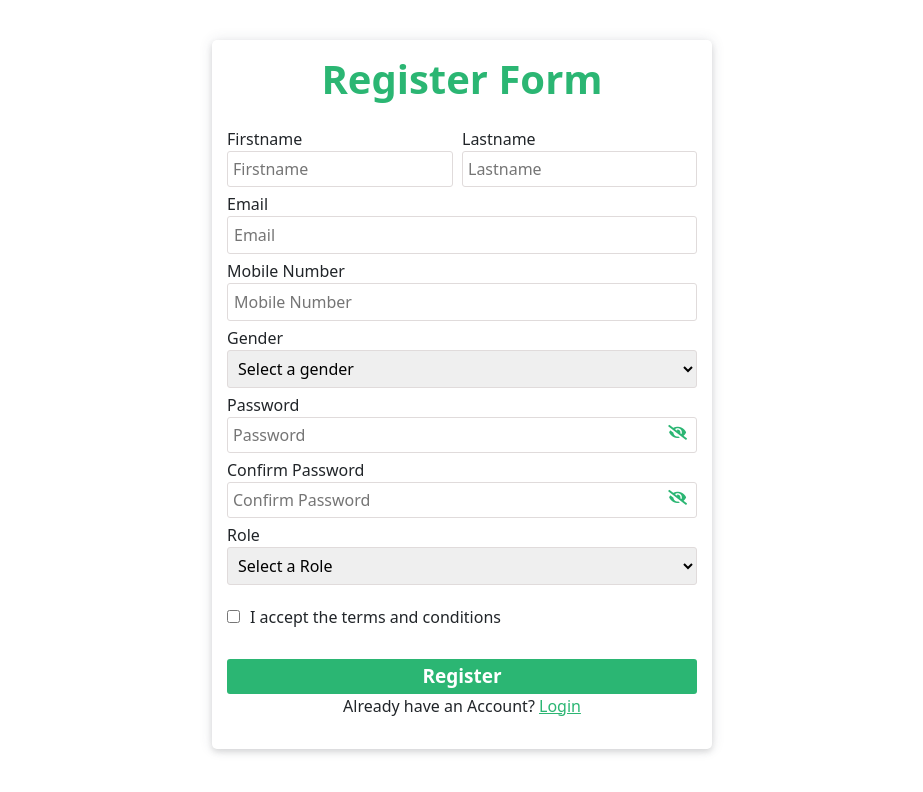
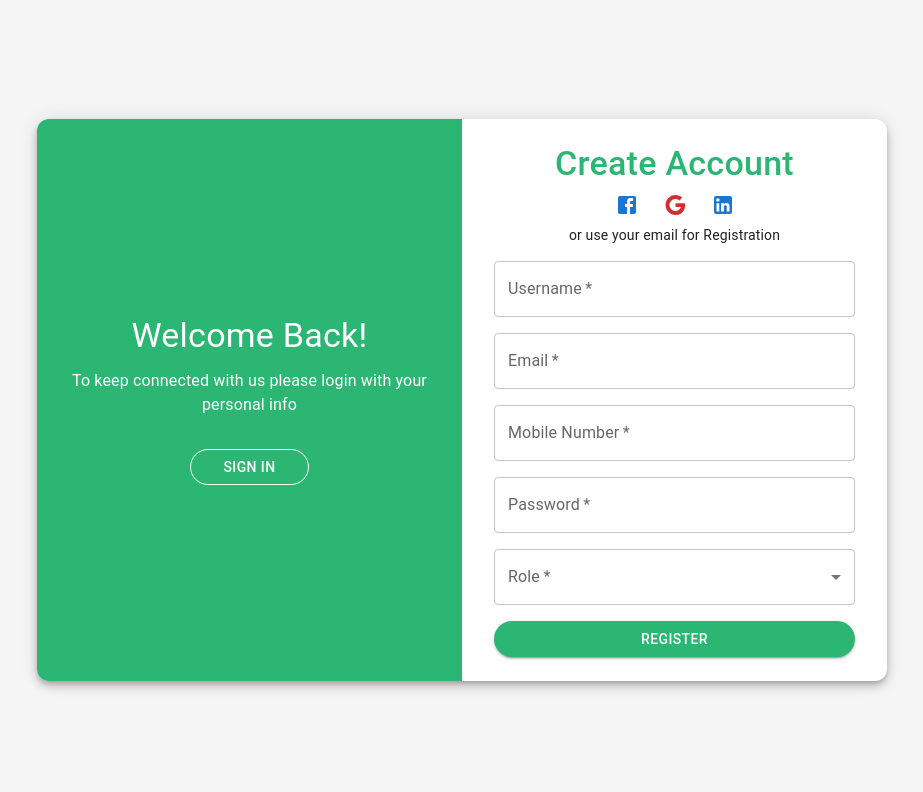
Before and after one commit to Agalya-10/React-Task-II, a React (Create React App) app: page /signup in a window 1280 px wide. Shown: the top 792 px of the page, without its empty margins (178-1101 px from the left). Built offline with nearby package versions, Linux system fonts and the light colour scheme.

Commit message:
Signin & Signup page using Material UI

```diff
--- a/src/App.css
+++ b/src/App.css
@@ -36,81 +36,3 @@
     transform: rotate(360deg);
   }
 }
-
-.box3{
-  width: 370px;
-  padding: 6px;
-  border-radius: 3px;
-  border: 0.5px solid rgb(224, 219, 219);
-  margin-bottom: 5px;
-}
-.form2{
-  border: none;
-  padding: 15px;
-  margin: 5vh auto;
-  border-radius: 5px;
-  box-shadow: rgba(60, 66, 87, 0.12) 0px 0px 14px 0px, rgba(0, 0, 0, 0.12) 0px 3px 6px 0px;
-}
-.head1{
-  text-align: center;
-  font-weight: bolder;
-  color:#2BB673;
-}
-.box2{
-  border-radius: 3px;
-  margin-bottom: 5px;
-  padding: 5px;
-  border: 0.5px solid rgb(224, 219, 219);
-}
-#cpassword{
-  margin-left: 25px;
-}
-.error{
-  color:red;
-  font-size: 12px;
-}
-.button2{
-  display: inline-block;
-  padding: 3px;
-  font-size: 19px;
-  font-weight: bold;
-  margin-top: 15px;
-  cursor: pointer;
-  border-radius: 3px;
-  border: none;
-  background-color:#2BB673;
-  color: white;
-}
-.button2:hover{
-  background-color:#077e44;
-  color: black;
-}
-.para2{
-  text-align: center;}
-  .box2:focus {
-    border: 1px solid#2BB673;
-    outline: none;
-  }
-  .box2:focus {
-    border: 1px solid#2BB673;
-    outline: none;
-  }
-  .box3:focus {
-    border: 1px solid#2BB673;
-    outline: none;
-  }
-
-
-  /* .pie-chart {
-    width: 200px;
-    height: 200px;
-    border-radius: 50%;
-    background: conic-gradient(
-      red 0deg 80deg,
-      blue 80deg 152deg,
-      yellow 152deg 180deg,
-      rgb(0, 255, 42) 180deg 220deg,
-      rgb(255, 166, 0) 220deg 300deg,
-      rgb(255, 0, 157) 300deg 360deg
-    );
-  } */
--- a/src/Components/Signin.jsx
+++ b/src/Components/Signin.jsx
@@ -35,12 +35,34 @@ class Signin extends Component {
 
   render() {
     return (
-      <Grid container component="main" sx={{ height: "90vh",maxWidth:"850px",margin: "2rem 0 0 16rem" }}>
+      <Grid
+        container
+        component="main"
+        sx={{
+          height: "100vh",
+          display: "flex",
+          justifyContent: "center",
+          alignItems: "center",
+          backgroundColor: "#f5f5f5",
+          p: 2,
+        }}
+      >
+        <Grid
+          container
+          component={Paper}
+          elevation={6}
+          sx={{
+            maxWidth: "800px",
+            height: "auto",
+            borderRadius: "12px",
+            overflow: "hidden",
+          }}
+        >
+
           <Grid
             item
-          xs={12} md={6}
-          component={Paper}
-          elevation={6}
+            xs={12}
+            md={6}
             sx={{
               backgroundColor: "#2BB673",
               color: "white",
@@ -52,55 +74,95 @@ class Signin extends Component {
             }}
           >
             <Typography variant="h4" gutterBottom>
-            Hello,Friend!
+              Hello, Friend!
             </Typography>
-          <Typography variant="body1" sx={{ mb: 4, textAlign: "center" }}>
-            Enter your personal details and start journey with us
+            <Typography variant="body1" sx={{ mb: 3, textAlign: "center" }}>
+              Enter your personal details and start your journey with us
             </Typography>
             <Button
               variant="outlined"
-            sx={{ color: "white", borderColor: "white", borderRadius: "20px", px: 4 }}
+              sx={{
+                color: "white",
+                borderColor: "white",
+                borderRadius: "20px",
+                px: 4,
+              }}
               onClick={this.handleSignup}
             >
               SIGN UP
             </Button>
           </Grid>
-
           <Grid
             item
-          xs={12} md={6}
-          component={Paper}
-          elevation={6}
-          square
+            xs={12}
+            md={6}
             sx={{
               display: "flex",
               flexDirection: "column",
               alignItems: "center",
               justifyContent: "center",
-            p: 4,
+              px: 4,
+              py: 3,
             }}
           >
-          <Typography variant="h4" color="#2BB673" gutterBottom  sx={{ fontWeight: '500' }}>
+            <Typography variant="h4" color="#2BB673" sx={{mt:3, fontWeight: "500" }}>
               Hello Again!
             </Typography>
 
-          <Box sx={{ display: "flex", gap: 2, my: 2 }}>
-            <IconButton color="primary"><Facebook /></IconButton>
-            <IconButton color="error"><Google /></IconButton>
-            <IconButton color="primary"><LinkedIn /></IconButton>
+            <Box sx={{ display: "flex", gap: 1, my: 1 }}>
+              <IconButton color="primary">
+                <Facebook />
+              </IconButton>
+              <IconButton color="error">
+                <Google />
+              </IconButton>
+              <IconButton color="primary">
+                <LinkedIn />
+              </IconButton>
             </Box>
-          <Typography variant="body2" sx={{ mb: 2 }}>
-            or use your email Account:
+            <Typography variant="body2" sx={{ mb: 3 }}>
+              or use your email account:
             </Typography>
 
-          <Box component="form" onSubmit={this.handleSubmit} sx={{ display: "flex", flexDirection: "column", width: "80%", gap: 2 }}>
-            <TextField label="Username" name="username" variant="outlined" fullWidth required onChange={this.handleChange} />
-            <TextField label="Password" name="password" type="password" variant="outlined" fullWidth required onChange={this.handleChange} />
-            {this.state.error && <Typography color="error">{this.state.error}</Typography>}
-            <Button type="submit" variant="contained" sx={{ backgroundColor: "#2BB673", borderRadius: "20px" }}>
+            <Box
+              component="form"
+              onSubmit={this.handleSubmit}
+              sx={{
+                display: "flex",
+                flexDirection: "column",
+                width: "95%",
+                gap: 3,
+              }}
+            >
+              <TextField
+                label="Username"
+                name="username"
+                variant="outlined"
+                fullWidth
+                required
+                onChange={this.handleChange}
+              />
+              <TextField
+                label="Password"
+                name="password"
+                type="password"
+                variant="outlined"
+                fullWidth
+                required
+                onChange={this.handleChange}
+              />
+              {this.state.error && (
+                <Typography color="error">{this.state.error}</Typography>
+              )}
+              <Button
+                type="submit"
+                variant="contained"
+                sx={{ mb:5,mt:2, backgroundColor: "#2BB673", borderRadius: "20px" }}
+              >
                 Login
               </Button>
             </Box>
+          </Grid>
         </Grid>
       </Grid>
     );
--- a/src/Components/Signup.jsx
+++ b/src/Components/Signup.jsx
@@ -1,354 +1,213 @@
-
-import React, { Component } from 'react';
-import { Navigate } from 'react-router-dom';
+import React, { Component } from "react";
+import { TextField, Button, Paper, Typography, Box, IconButton, Grid, MenuItem, Select, FormControl, InputLabel } from "@mui/material";
+import { Facebook, Google, LinkedIn } from "@mui/icons-material";
 
 class Signup extends Component {
   constructor(props) {
     super(props);
     this.state = {
-      firstname: '',
-      lastname: '',
-      email: '',
-      mobile: '',
-      gender:'',
-      password: '',
-      confirmPassword: '',
-      role: '',
-      acceptTerms: false,
-      passwordVisible: false,
-      confirmPasswordVisible: false,
-      navigateToDatastorage: false,
-      navigateToSignin:false,
-      navigateToRolePage: false,
-      rolePage: '',
+      username: "",
+      password: "",
+      Email: "",
+      Role: "",
+      Mobilenumber: "",
+      error: "",
     };
   }
 
-  componentDidMount() {
-    const { rowData } = this.props.location?.state || {};
-    if (rowData) {
-      this.setState({
-        firstname: rowData.firstname,
-        lastname: rowData.lastname,
-        email: rowData.email,
-        mobile: rowData.mobile,
-        gender: rowData.gender,
-        password: rowData.password,
-        confirmPassword: rowData.confirmPassword,
-        role: rowData.role,
-      });
-    }
-  }
-
   handleChange = (e) => {
-    const { name, value, type, checked } = e.target;
-    this.setState({
-      [name]: type === 'checkbox' ? checked : value,
-    });
+    this.setState({ [e.target.name]: e.target.value, error: "" });
   };
 
-  validateForm = () => {
-    const { firstname, lastname, email, mobile,gender, password, confirmPassword, role, acceptTerms } = this.state;
-    let isValid = true;
-    let errors = {};
+  handleSubmit = (e) => {
+    e.preventDefault();
+    const { username, Email, Role, Mobilenumber, password } = this.state;
 
-    if (!firstname) {
-      isValid = false;
-      errors.firstname = 'Firstname is required';
-    }
-
-    if (!lastname) {
-      isValid = false;
-      errors.lastname = 'Lastname is required';
-    }
-
-    if (!email || !/\S+@\S+\.\S+/.test(email)) {
-      isValid = false;
-      errors.email = 'Email is required and must be a valid email';
-    }
-
-    if (!mobile || !/^[0-9]{10}$/.test(mobile)) {
-      isValid = false;
-      errors.mobile = 'Mobile number must be 10 digits';
-    }
-
-    if (!password || password.length < 6) {
-      isValid = false;
-      errors.password = 'Password must be at least 6 characters';
-    }
-
-    if (password !== confirmPassword) {
-      isValid = false;
-      errors.confirmPassword = 'Passwords do not match';
-    }
-    if (!gender) {
-      isValid = false;
-      errors.gender = 'Gender is required';
-    }
-    if (!role) {
-      isValid = false;
-      errors.role = 'Role is required';
-    }
-
-    if (!acceptTerms) {
-      isValid = false;
-      errors.acceptTerms = 'You must accept the terms and conditions';
-    }
-
-    this.setState({ errors });
-    return isValid;
-  };
-
-  handleSubmit = async (e) => {
-    e.preventDefault();
-    const { firstname, lastname, email, mobile,gender, password, confirmPassword, role, acceptTerms,navigateToSignin } = this.state;
-
-
-    if (!this.validateForm()) {
+    if (!username || !password || !Email || !Role || !Mobilenumber) {
+      this.setState({ error: "Please fill all fields!" });
       return;
     }
 
-    if (navigateToSignin) {
-      return <Navigate to="/Signin" />;
+    console.log("Username:", username);
+    console.log("Email:", Email);
+    console.log("Mobile number:", Mobilenumber);
+    console.log("Role:", Role);
+    console.log("Password:", password);
+
+    // Navigate based on role
+    if (Role === "User") {
+      window.location.href = "/user";
+    } else if (Role === "Admin") {
+      window.location.href = "/admin";
     }
-
-    const rolePage = role === 'Admin' ? '/Admin' : '/User';
-
-    this.setState({
-      navigateToRolePage: true,
-      rolePage: rolePage,
-    });
   };
 
-  togglePasswordVisibility = () => {
-    this.setState((prevState) => ({
-      passwordVisible: !prevState.passwordVisible,
-    }));
-  };
-
-  toggleConfirmPasswordVisibility = () => {
-    this.setState((prevState) => ({
-      confirmPasswordVisible: !prevState.confirmPasswordVisible,
-    }));
+  handleSignup = () => {
+    window.location.href = "/signin";
   };
 
   render() {
-    const {
-      firstname,
-      lastname,
-      email,
-      mobile,
-      gender,
-      password,
-      confirmPassword,
-      acceptTerms,
-      passwordVisible,
-      confirmPasswordVisible,
-      role,
-      errors,
-      navigateToRolePage,
-      rolePage,
-    } = this.state;
+    return (
+      <Grid
+        container
+        component="main"
+        sx={{
+          height: "100vh",
+          display: "flex",
+          justifyContent: "center",
+          alignItems: "center",
+          backgroundColor: "#f5f5f5",
+          p: 2,
+        }}
+      >
+        <Grid
+          container
+          component={Paper}
+          elevation={6}
+          sx={{
+            maxWidth: "850px",
+            height: "auto",
+            borderRadius: "12px",
+            overflow: "hidden",
+          }}
+        >
+          <Grid
+            item
+            xs={12}
+            md={6}
+            sx={{
+              backgroundColor: "#2BB673",
+              color: "white",
+              display: "flex",
+              flexDirection: "column",
+              alignItems: "center",
+              justifyContent: "center",
+              p: 4,
+            }}
+          >
+            <Typography variant="h4" gutterBottom>
+              Welcome Back!
+            </Typography>
+            <Typography variant="body1" sx={{ mb: 4, textAlign: "center" }}>
+              To keep connected with us please login with your personal info
+            </Typography>
+            <Button
+              variant="outlined"
+              sx={{
+                color: "white",
+                borderColor: "white",
+                borderRadius: "20px",
+                px: 4,
+              }}
+              onClick={this.handleSignup}
+            >
+              SIGN IN
+            </Button>
+          </Grid>
+          <Grid
+            item
+            xs={12}
+            md={6}
+            sx={{
+              display: "flex",
+              flexDirection: "column",
+              alignItems: "center",
+              justifyContent: "center",
+              px: 4,
+              py: 3,
+            }}
+          >
+            <Typography variant="h4" color="#2BB673" sx={{ fontWeight: "500" }}>
+              Create Account
+            </Typography>
 
-    if (navigateToRolePage) {
-      return <Navigate to={rolePage} />;
-    }
+            <Box sx={{ display: "flex", gap: 1 }}>
+              <IconButton color="primary">
+                <Facebook />
+              </IconButton>
+              <IconButton color="error">
+                <Google />
+              </IconButton>
+              <IconButton color="primary">
+                <LinkedIn />
+              </IconButton>
+            </Box>
+            <Typography variant="body2" sx={{ mb: 2 }}>
+              or use your email for Registration
+            </Typography>
 
-    return (
-      <form className="form2" style={{ width: '500px' }} onSubmit={this.handleSubmit}>
-        <h1 className="head1">{this.props.location?.state?.rowData ? 'Edit Form' : 'Register Form'}</h1>
-        <div style={{ display: 'flex' }}>
-          <div className="label1 mt-3" style={{ width: '100%' }}>
-            <label>Firstname</label>
-            <input
-              className="box2"
-              name="firstname"
-              value={firstname}
+            <Box
+              component="form"
+              onSubmit={this.handleSubmit}
+              sx={{
+                display: "flex",
+                flexDirection: "column",
+                width: "100%",
+                gap: 2,
+              }}
+            >
+              <TextField
+                label="Username"
+                name="username"
+                variant="outlined"
+                fullWidth
+                required
                 onChange={this.handleChange}
-              placeholder="Firstname"
-              style={{ width: '96%' }}
               />
-            {errors?.firstname && <span className="error">{errors.firstname}</span>}
-          </div>
-          <div className="label1 mt-3" style={{ width: '100%' }}>
-            <label>Lastname</label>
-            <input
-              className="box2"
-              name="lastname"
-              value={lastname}
+              <TextField
+                label="Email"
+                name="Email"
+                variant="outlined"
+                fullWidth
+                required
                 onChange={this.handleChange}
-              placeholder="Lastname"
-              autoComplete="off"
-              style={{ width: '100%' }}
               />
-            {errors?.lastname && <span className="error">{errors.lastname}</span>}
-          </div>
-        </div>
-        <div className="label2" style={{ width: '100%' }}>
-          <label>Email</label>
-          <input
-            className="box3"
-            name="email"
-            value={email}
+              <TextField
+                label="Mobile Number"
+                name="Mobilenumber"
+                type="number"
+                variant="outlined"
+                fullWidth
+                required
                 onChange={this.handleChange}
-            placeholder="Email"
-            style={{ width: '100%' }}
               />
-          {errors?.email && <span className="error">{errors.email}</span>}
-        </div>
-        <div className="label2" style={{ width: '100%' }}>
-          <label>Mobile Number</label>
-          <input
-            className="box3"
-            name="mobile"
-            value={mobile}
+              <TextField
+                label="Password"
+                name="password"
+                type="password"
+                variant="outlined"
+                fullWidth
+                required
                 onChange={this.handleChange}
-            type="text"
-            placeholder="Mobile Number"
-            style={{ width: '100%' }}
               />
-          {errors?.mobile && <span className="error">{errors.mobile}</span>}
-        </div>
 
-        <div className="label2" style={{ width: '100%' }}>
-          <label>Gender</label>
-          <select
-            className="box3"
-            name="gender"
-            value={gender}
+              <FormControl fullWidth required>
+                <InputLabel>Role</InputLabel>
+                <Select
+                  name="Role"
+                  value={this.state.Role}
                   onChange={this.handleChange}
-            style={{ width: '100%' }}
+                  label="Role"
                 >
-            <option value="" disabled>
-              Select a gender
-            </option>
-            <option value="Male">Male</option>
-            <option value="Female">Female</option>
-            <option value="Others">Others</option>
+                  <MenuItem value="User">User</MenuItem>
+                  <MenuItem value="Admin">Admin</MenuItem>
+                </Select>
+              </FormControl>
 
-          </select>
-          {errors?.gender && <span className="error">{errors.gender}</span>}
-        </div>
-
-        <div className="label1" style={{ width: '100%' }}>
-          <label>Password</label>
-          <div style={{ display: 'flex', position: 'relative' }}>
-            <input
-              className="box2"
-              name="password"
-              type={passwordVisible ? 'text' : 'password'}
-              value={password}
-              onChange={this.handleChange}
-              placeholder="Password"
-              style={{ width: '100%' }}
-            />
-            <span
-              className="eye-icon"
-              style={{
-                position: 'absolute',
-                right: '10px',
-                top: '4px',
-                cursor: 'pointer',
-                fontSize: '15px',
-                color: 'gray',
-              }}
-              onClick={this.togglePasswordVisibility}
+              {this.state.error && (
+                <Typography color="error">{this.state.error}</Typography>
+              )}
+              <Button
+                type="submit"
+                variant="contained"
+                sx={{ backgroundColor: "#2BB673", borderRadius: "20px" }}
               >
-              {passwordVisible ? (
-                <i className="fas fa-eye" style={{ color: '#2BB673' }}></i>
-              ) : (
-                <i className="fas fa-eye-slash" style={{ color: '#2BB673' }}></i>
-              )}
-            </span>
-          </div>
-          {errors?.password && <span className="error">{errors.password}</span>}
-        </div>
-        <div className="label1" style={{ width: '100%' }}>
-          <label>Confirm Password</label>
-          <div style={{ display: 'flex', position: 'relative' }}>
-            <input
-              className="box2"
-              name="confirmPassword"
-              type={confirmPasswordVisible ? 'text' : 'password'}
-              value={confirmPassword}
-              onChange={this.handleChange}
-              placeholder="Confirm Password"
-              style={{ width: '100%' }}
-            />
-            <span
-              className="eye-icon"
-              style={{
-                position: 'absolute',
-                right: '10px',
-                top: '4px',
-                cursor: 'pointer',
-                fontSize: '15px',
-                color: 'gray',
-              }}
-              onClick={this.toggleConfirmPasswordVisibility}
-            >
-              {confirmPasswordVisible ? (
-                <i className="fas fa-eye" style={{ color:' #2BB673' }}></i>
-              ) : (
-                <i className="fas fa-eye-slash" style={{ color:' #2BB673' }}></i>
-              )}
-            </span>
-          </div>
-          {errors?.confirmPassword && <span className="error">{errors.confirmPassword}</span>}
-        </div>
-        <div className="label2" style={{ width: '100%' }}>
-          <label>Role</label>
-          <select
-            className="box3"
-            name="role"
-            value={role}
-            onChange={this.handleChange}
-            style={{ width: '100%' }}
-          >
-            <option value="" disabled>
-              Select a Role
-            </option>
-            <option value="Admin">Admin</option>
-            <option value="User">User</option>
-          </select>
-          {errors?.role && <span className="error">{errors.role}</span>}
-        </div>
-
-
-        <div style={{ margin: '15px 0' }}>
-          <label>
-            <input
-              type="checkbox"
-              name="acceptTerms"
-              checked={acceptTerms}
-              onChange={this.handleChange}
-              style={{ marginRight: '10px' }}
-            />
-            I accept the terms and conditions
-          </label>
-          {errors?.acceptTerms && (
-            <span className="error" style={{ color: 'red' }}>
-              {errors.acceptTerms}
-            </span>
-          )}
-        </div>
-        <button className="button2" type="submit" style={{ width: '100%' }}>
-          {this.props.location?.state?.rowData ? 'Update' : 'Register'}
-        </button>
-        <p className="para2">
-          Already have an Account?{' '}
-          <a
-            href="#"
-
-            onClick={() => this.setState({ navigateToSignin: true })}
-            // onClick={() => this.props.history.push('/Signin')}
-            className="link"
-            style={{ color: '#2BB673' }}
-          >
-            Login
-          </a>
-        </p>
-      </form>
+                Register
+              </Button>
+            </Box>
+          </Grid>
+        </Grid>
+      </Grid>
     );
   }
 }
```
Lines whose indentation alone changed are shown as unchanged.
